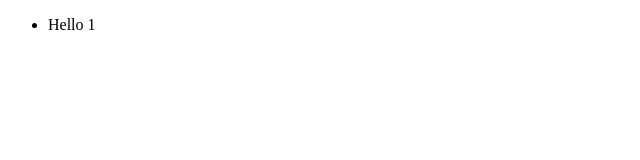
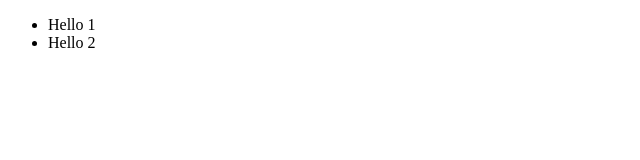
Before and after one commit to s-krumov/default-web, a plain HTML site: page hello-there.html in a window 1280 px wide. Shown: the full height of the page, 0-640 px from the left. Drawn offline with Linux system fonts and the light colour scheme.

Commit message:
commit 2

```diff
--- a/hello-there.html
+++ b/hello-there.html
@@ -8,6 +8,7 @@
 <body>
  <ul>
   <li>Hello 1</li>
+  <li>Hello 2</li>
  </ul>
 </body>
 </html>
```
